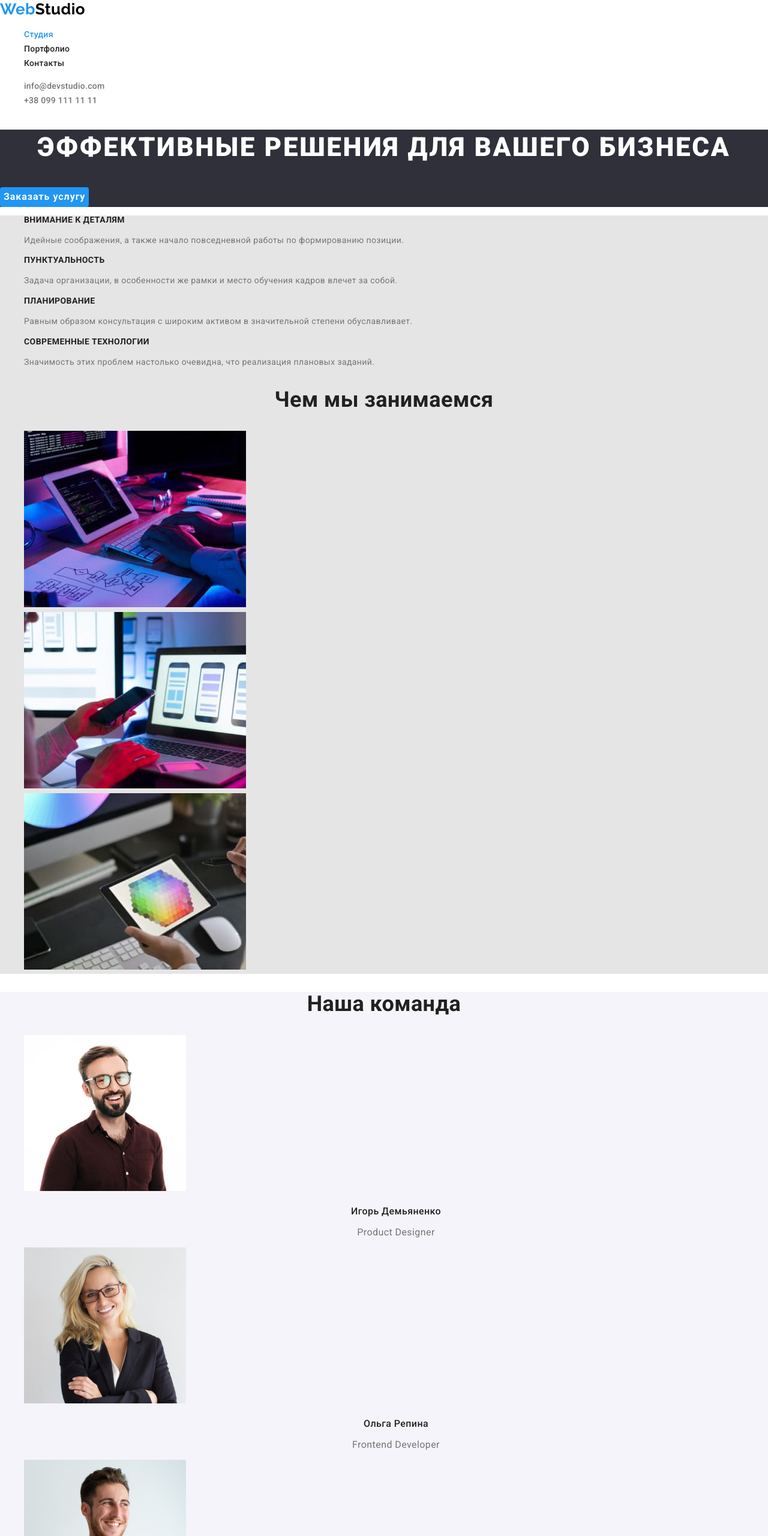
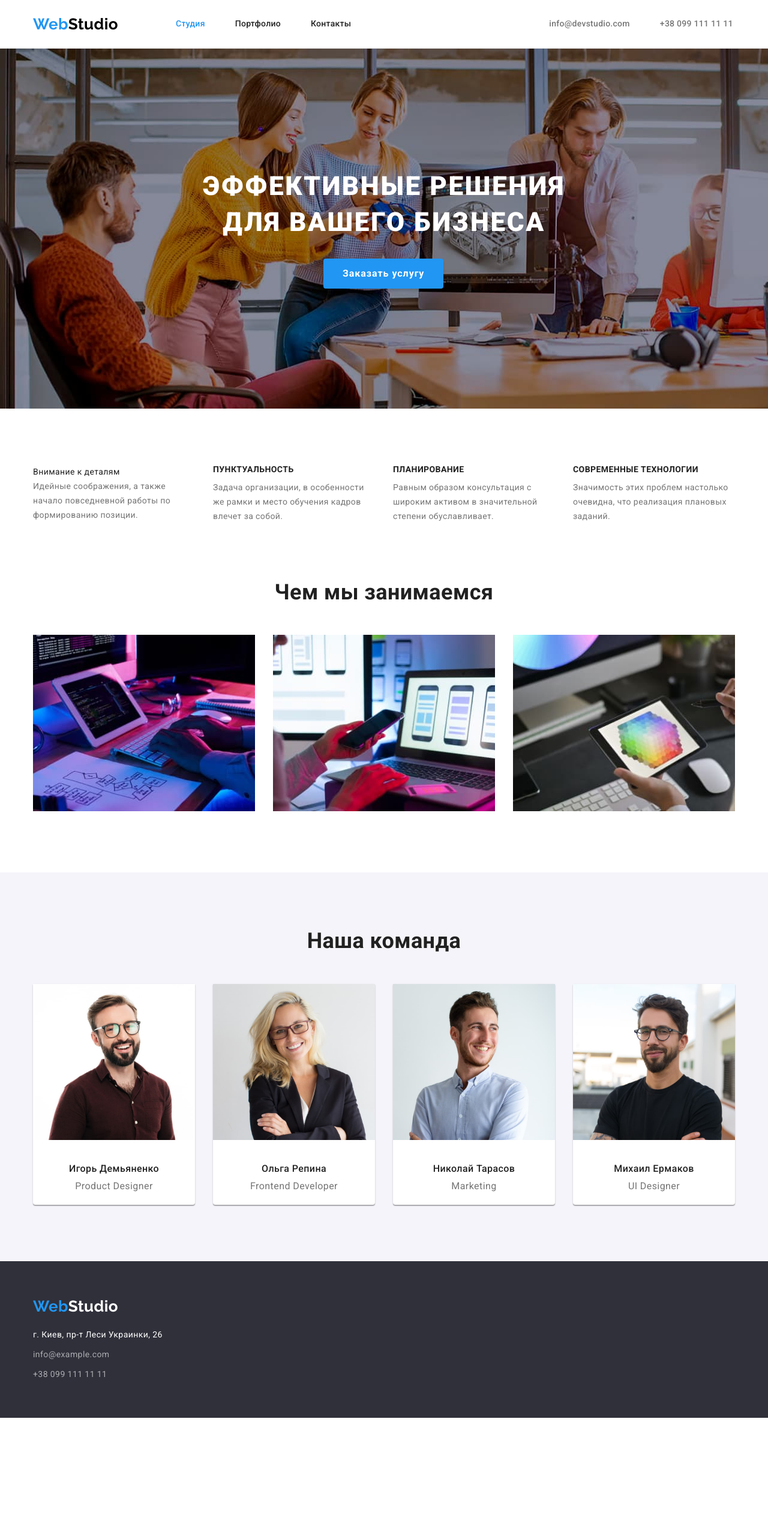
Before and after one commit to Bivis60/goit-markup-hw-02, a plain HTML site: page index.html in a window 1280 px wide. Shown: the top 2560 px of the page at 60% size. After the commit the page ends 2363 px from the top, so only its background shows below. Drawn offline with nearby package versions, Linux system fonts and the light colour scheme.

Commit message:
position

```diff
--- /dev/null
+++ b/css/reset.css
@@ -0,0 +1,48 @@
+/* http://meyerweb.com/eric/tools/css/reset/
+   v2.0 | 20110126
+   License: none (public domain)
+*/
+
+html, body, div, span, applet, object, iframe,
+h1, h2, h3, h4, h5, h6, p, blockquote, pre,
+a, abbr, acronym, address, big, cite, code,
+del, dfn, em, img, ins, kbd, q, s, samp,
+small, strike, strong, sub, sup, tt, var,
+b, u, i, center,
+dl, dt, dd, ol, ul, li,
+fieldset, form, label, legend,
+table, caption, tbody, tfoot, thead, tr, th, td,
+article, aside, canvas, details, embed,
+figure, figcaption, footer, header, hgroup,
+menu, nav, output, ruby, section, summary,
+time, mark, audio, video {
+	margin: 0;
+	padding: 0;
+	border: 0;
+	font-size: 100%;
+	font: inherit;
+	vertical-align: baseline;
+}
+/* HTML5 display-role reset for older browsers */
+article, aside, details, figcaption, figure,
+footer, header, hgroup, menu, nav, section {
+	display: block;
+}
+body {
+	line-height: 1;
+}
+ol, ul {
+	list-style: none;
+}
+blockquote, q {
+	quotes: none;
+}
+blockquote:before, blockquote:after,
+q:before, q:after {
+	content: '';
+	content: none;
+}
+table {
+	border-collapse: collapse;
+	border-spacing: 0;
+}
--- a/css/styles.css
+++ b/css/styles.css
@@ -1,20 +1,17 @@
-:root{
-
+:root {
   --hed-background-color: #fff;
-    --hero-background-color: #2F303A;
-    --features-background-color: #E5E5E5;
-    --team-background-color: #F5F4FA;
-    --accent-color: #2196F3;
-    --title-color:#212121;
+  --hero-background-color: #2f303a;
+  --features-background-color: #e5e5e5;
+  --team-background-color: #f5f4fa;
+  --accent-color: #2196f3;
+  --title-color: #212121;
   --text-color: #757575;
   --addres-color: #fff;
-    --meta-color: #FFFFFF99;
+  --meta-color: #ffffff99;
   --logo-color: #000;
 
-    --logo-font: 'Raleway',
-    sans-serif;
-    --text-font: 'Roboto',
-        sans-serif;
+  --logo-font: 'Raleway', sans-serif;
+  --text-font: 'Roboto', sans-serif;
 }
 
 body {
@@ -33,11 +30,22 @@ body {
   list-style: none;
 }
 
+.content {
+  width: 1170px;
+  margin: 0 auto;
+}
+
 /* Хедер */
 
+.wrapper-header {
+  background-color: var(--hed-background-color);
+  border-bottom: 1px solid #ececec;
+}
+
 .top {
-    background-color: var(--hed-background-color);
-
+  display: flex;
+  align-items: center;
+  padding: 25px 0;
 }
 
 .logo {
@@ -46,10 +54,33 @@ body {
   font-weight: 700;
   font-size: 26px;
   line-height: 1.19;
+  width: 145px;
+  height: 30px;
+  margin-right: 93px;
 }
 
 .logo-color-text {
   color: var(--accent-color);
+}
+
+.lists {
+  display: flex;
+  padding-left: 0;
+  margin-top: 0;
+  margin-bottom: 0;
+}
+
+.nav {
+  align-items: center;
+}
+
+.list-nav:first-child {
+  margin-right: 50px;
+}
+
+.list-nav:last-child {
+  margin-left: 50px;
+  margin-right: 330px;
 }
 
 .menu-nav {
@@ -75,6 +106,10 @@ body {
   color: var(--text-color);
 }
 
+.list-contact:last-child {
+  margin-left: 50px;
+}
+
 .menu-contact:hover,
 .menu-contact:focus {
   color: var(--accent-color);
@@ -82,8 +117,14 @@ body {
 
 /* Герой */
 
+.wrapper-hero {
+  /* background-color: var(--hero-background-color); */
+  background: rgba(47, 48, 58, 0.4);
+  background-image: url(../images/img.jpg);
+  background-size: cover;
+}
+
 .hero {
-    background-color: var(--hero-background-color);
 }
 
 .title {
@@ -94,6 +135,9 @@ body {
   text-align: center;
   letter-spacing: 0.06em;
   text-transform: uppercase;
+  width: 696px;
+  padding-top: 200px;
+  margin: 0 auto 30px auto;
 }
 
 .button-hero {
@@ -104,11 +148,11 @@ body {
   line-height: 1.88;
   background-color: var(--accent-color);
   color: var(--addres-color);
-    display: flex;
-    align-items: center;
-    text-align: center;
+  box-shadow: 0px 4px 4px rgba(0, 0, 0, 0.15);
   letter-spacing: 0.06em;
   border-radius: 4px;
+  padding: 10px 32px;
+  margin: 0 484px 200px;
 }
 
 .button-hero:hover,
@@ -119,8 +163,13 @@ body {
 
 /* Особливості */
 
+.wrapper-features {
+  background-color: var(--hed-background-color);
+}
+
 .features {
-    background-color: var(--features-background-color)
+  padding-top: 94px;
+  padding-bottom: 94px;
 }
 
 .visually-hidden {
@@ -139,10 +188,16 @@ body {
   font-weight: 700;
   line-height: 1.14;
   text-transform: uppercase;
+  margin-bottom: 10px;
 }
 
 .feature-text {
-color: var(--text-color)
+  color: var(--text-color);
+  width: 270px;
+  margin-bottom: 94px;
+}
+.list-feature + .list-feature {
+  margin-left: 30px;
 }
 
 .caption {
@@ -150,12 +205,35 @@ color: var(--text-color)
   font-size: 36px;
   line-height: 1.16;
   text-align: center;
+  margin-bottom: 50px;
+}
+
+.caption-list {
+  justify-content: space-between;
 }
 
 /* Наша команда */
 
+.wrapper-team {
+  background-color: var(--team-background-color);
+}
+
 .team {
-    background-color: var(--team-background-color);
+  padding-top: 94px;
+  padding-bottom: 94px;
+}
+
+.team-list {
+  width: 270px;
+  height: 368px;
+  background: var(--hed-background-color);
+  box-shadow: 0px 1px 3px rgba(0, 0, 0, 0.12), 0px 1px 1px rgba(0, 0, 0, 0.14),
+    0px 2px 1px rgba(0, 0, 0, 0.2);
+  border-radius: 0px 0px 4px 4px;
+}
+
+.team-list + .team-list {
+  margin-left: 30px;
 }
 
 .subject {
@@ -164,6 +242,8 @@ color: var(--text-color)
   line-height: 1.19;
 
   text-align: center;
+  margin-top: 30px;
+  margin-bottom: 10px;
 }
 
 .item {
@@ -176,25 +256,41 @@ color: var(--text-color)
 
 /* Футер */
 
-.bottom {
+.wrapper-bottom {
   background-color: var(--hero-background-color);
 }
 
-.logo-text{
+.bottom {
+  padding-top: 60px;
+  padding-bottom: 60px;
+}
+
+.logo-text {
   font-family: var(--logo-font);
   color: var(--addres-color);
   font-weight: 700;
   font-size: 26px;
   line-height: 1.19;
+  display: block;
+  margin-bottom: 20px;
 }
 
 .more {
   font-style: normal;
 }
 
+.more-lists {
+  padding: 0;
+  /* margin-left: 0; */
+}
+
 .more-address {
   color: var(--addres-color);
+}
 
+.more-list {
+  margin-top: 9px;
+  margin-bottom: 9px;
 }
 
 .more-meta {
@@ -205,6 +301,12 @@ color: var(--text-color)
 
 .section-portfolio {
   background-color: var(--hed-background-color);
+  padding-top: 94px;
+  padding-bottom: 94px;
+}
+
+.filter {
+  justify-content: center;
 }
 
 .filter-button {
@@ -218,27 +320,53 @@ color: var(--text-color)
   background-color: var(--team-background-color);
   color: inherit;
   text-align: center;
+  padding: 6px 22px;
   border-radius: 4px;
-
+  margin-bottom: 50px;
+}
+.filter-list + .filter-list {
+  margin-left: 8px;
 }
 
 .filter-button:hover,
 .filter-button:focus {
   background-color: var(--accent-color);
   color: var(--addres-color);
-    box-shadow: 0px 3px 1px rgba(0, 0, 0, 0.1), 0px 1px 2px rgba(0, 0, 0, 0.08), 0px 2px 2px rgba(0, 0, 0, 0.12);
+  box-shadow: 0px 3px 1px rgba(0, 0, 0, 0.1), 0px 1px 2px rgba(0, 0, 0, 0.08),
+    0px 2px 2px rgba(0, 0, 0, 0.12);
+}
+
+.portfolio-list {
+  flex-wrap: wrap;
+}
+
+.cards {
+  background: var(--hed-background-color);
+  border: 1px solid #eeeeee;
+  margin-right: 27px;
+  margin-bottom: 30px;
+}
+
+.cards:nth-child(3n + 3) {
+  margin-right: 0;
+}
+
+.cards-end {
+  margin-bottom: 0;
 }
 
 .heading {
   font-weight: 700;
   font-size: 18px;
-    line-height: 2.00;
-
+  line-height: 2;
   letter-spacing: 0.06em;
+  margin: 20px 24px 4px;
 }
 
-.portfolio-desc{
+.portfolio-desc {
   font-size: 16px;
   line-height: 1.88;
   color: var(--text-color);
+  margin: 0 24px;
+  padding-bottom: 20px;
 }
--- a/index.html
+++ b/index.html
@@ -15,59 +15,69 @@
   <link rel="preconnect" href="https://fonts.gstatic.com" crossorigin />
   <link href="https://fonts.googleapis.com/css2?family=Raleway:wght@700&family=Roboto:wght@400;500;700;900&display=swap"
     rel="stylesheet" />
-
+  <link rel="stylesheet" href="./css/reset.css" />
   <link rel="stylesheet" href="./css/styles.css" />
 
 </head>
 
 <body>
-  <header class="top">
+  <div class="wrapper-header">
 
-    <nav>
+    <header class="top content">
+
+      <nav class="lists nav">
 
         <a class="link logo" href="./index.html"><span class="logo-color-text">Web</span>Studio</a>
 
-      <ul>
-        <li class="list"><a class="link menu-nav current" href="#">Студия</a></li>
-        <li class="list"><a class="link menu-nav" href="./portfolio.html">Портфолио</a></li>
-        <li class="list"><a class="link menu-nav" href="#">Контакты</a></li>
+        <ul class="lists lists-nav">
+          <li class="list list-nav"><a class="link menu-nav current" href="#">Студия</a></li>
+          <li class="list list-nav"><a class="link menu-nav" href="./portfolio.html">Портфолио</a></li>
+          <li class="list list-nav"><a class="link menu-nav" href="#">Контакты</a></li>
         </ul>
       </nav>
 
-    <ul>
-      <li class="list"><a class="link menu-contact" href="mailto:">info@devstudio.com</a></li>
-      <li class="list"><a class="link menu-contact" href="tel:+380991111111">+38 099 111 11 11</a></li>
+      <ul class="lists lists-contact">
+        <li class="list list-contact"><a class="link menu-contact" href="mailto:">info@devstudio.com</a></li>
+        <li class="list list-contact"><a class="link menu-contact" href="tel:+380991111111">+38 099 111 11 11</a></li>
       </ul>
 
     </header>
 
+  </div>
+
   <main>
 
-    <section class="hero">
+    <div class="wrapper-hero">
+
+      <section class="hero content">
 
         <h1 class="title">Эффективные решения для вашего бизнеса</h1>
         <button class="button-hero" type="button">Заказать услугу</button>
 
       </section>
 
-    <section class="features">
+    </div>
+    <div class="wrapper-features">
+      <section class="features content">
 
         <h2 class="visually-hidden">особености</h2>
 
-      <ul>
-        <li class="list">
-          <h3 class="feature">Внимание к деталям</h3>
+        <ul class="lists">
+          <li class="list list-feature">
+            <h3 class="cc">Внимание к деталям</h3>
             <p class="feature-text">Идейные соображения, а также начало повседневной работы по формированию позиции.</p>
           </li>
-        <li class="list">
+          <li class="list list-feature">
             <h3 class="feature">Пунктуальность</h3>
-          <p class="feature-text">Задача организации, в особенности же рамки и место обучения кадров влечет за собой.</p>
+            <p class="feature-text">Задача организации, в особенности же рамки и место обучения кадров влечет за собой.
+            </p>
           </li>
-        <li class="list">
+          <li class="list list-feature">
             <h3 class="feature">Планирование</h3>
-          <p class="feature-text">Равным образом консультация с широким активом в значительной степени обуславливает.</p>
+            <p class="feature-text">Равным образом консультация с широким активом в значительной степени обуславливает.
+            </p>
           </li>
-        <li class="list">
+          <li class="list list-feature">
             <h3 class="feature">Современные технологии</h3>
             <p class="feature-text">Значимость этих проблем настолько очевидна, что реализация плановых заданий.</p>
           </li>
@@ -75,7 +85,7 @@
 
         <h2 class="caption">Чем мы занимаемся</h2>
 
-      <ul>
+        <ul class="lists caption-list">
           <li class="list"><img src="./images/coding.jpg" alt="процус програмирования" width="370" height="294"></li>
           <li class="list"><img src="./images/applications.jpg" alt="процес разработки приложений" width="370"
               height="294"></li>
@@ -84,24 +94,28 @@
 
       </section>
 
-    <section class="team">
+    </div>
+
+    <div class="wrapper-team">
+
+      <section class="team content">
 
         <h2 class="caption">Наша команда</h2>
 
-      <ul>
-        <li class="list"><img src="./images/product.jpg" alt="фото мужчины" width="270" height="260">
+        <ul class="lists">
+          <li class="list team-list"><img src="./images/product.jpg" alt="фото мужчины" width="270" height="260">
             <h3 class="subject">Игорь Демьяненко</h3>
             <p class="item" lang="en">Product Designer</p>
           </li>
-        <li class="list"><img src="./images/frontend.jpg" alt="фото женщины" width="270" height="260">
+          <li class="list team-list"><img src="./images/frontend.jpg" alt="фото женщины" width="270" height="260">
             <h3 class="subject">Ольга Репина</h3>
             <p class="item" lang="en">Frontend Developer</p>
           </li>
-        <li class="list"><img src="./images/marketing.jpg" alt="фото мужчины" width="270" height="260">
+          <li class="list team-list"><img src="./images/marketing.jpg" alt="фото мужчины" width="270" height="260">
             <h3 class="subject">Николай Тарасов</h3>
             <p class="item" lang="en">Marketing</p>
           </li>
-        <li class="list"><img src="./images/ui.jpg" alt="фото мужчины" width="270" height="260">
+          <li class="list team-list"><img src="./images/ui.jpg" alt="фото мужчины" width="270" height="260">
             <h3 class="subject">Михаил Ермаков</h3>
             <p class="item" lang="en">UI Designer</p>
           </li>
@@ -109,22 +123,28 @@
 
       </section>
 
+    </div>
+
   </main>
 
-  <footer class="bottom">
+  <div class="wrapper-bottom">
+
+    <footer class="bottom content">
 
       <a class="link logo-text" href="./index.html"><span class="logo-color-text">Web</span>Studio</a>
 
       <address class="more">
-      <ul>
+        <ul class="more-lists">
           <li class="list"><a class="link more-address" href="https://goo.gl/maps/E31LjMS4C6WuwfjZA" target="_blank"
               rel="noopener nofollow noreferrer">г. Киев,
               пр-т Леси Украинки, 26</a></li>
-        <li class="list"><a class="link more-meta" href="mailto:info@example.com">info@example.com</a></li>
+          <li class="list more-list"><a class="link more-meta" href="mailto:info@example.com">info@example.com</a></li>
           <li class="list"><a class="link more-meta" href="tel:+380991111111">+38 099 111 11 11</a></li>
         </ul>
       </address>
 
     </footer>
 
+  </div>
+
 </html>
```
Also changed, not shown: portfolio.html (+43 -30 lines), images/Img.jpg (added). Lines whose indentation alone changed are shown as unchanged.
